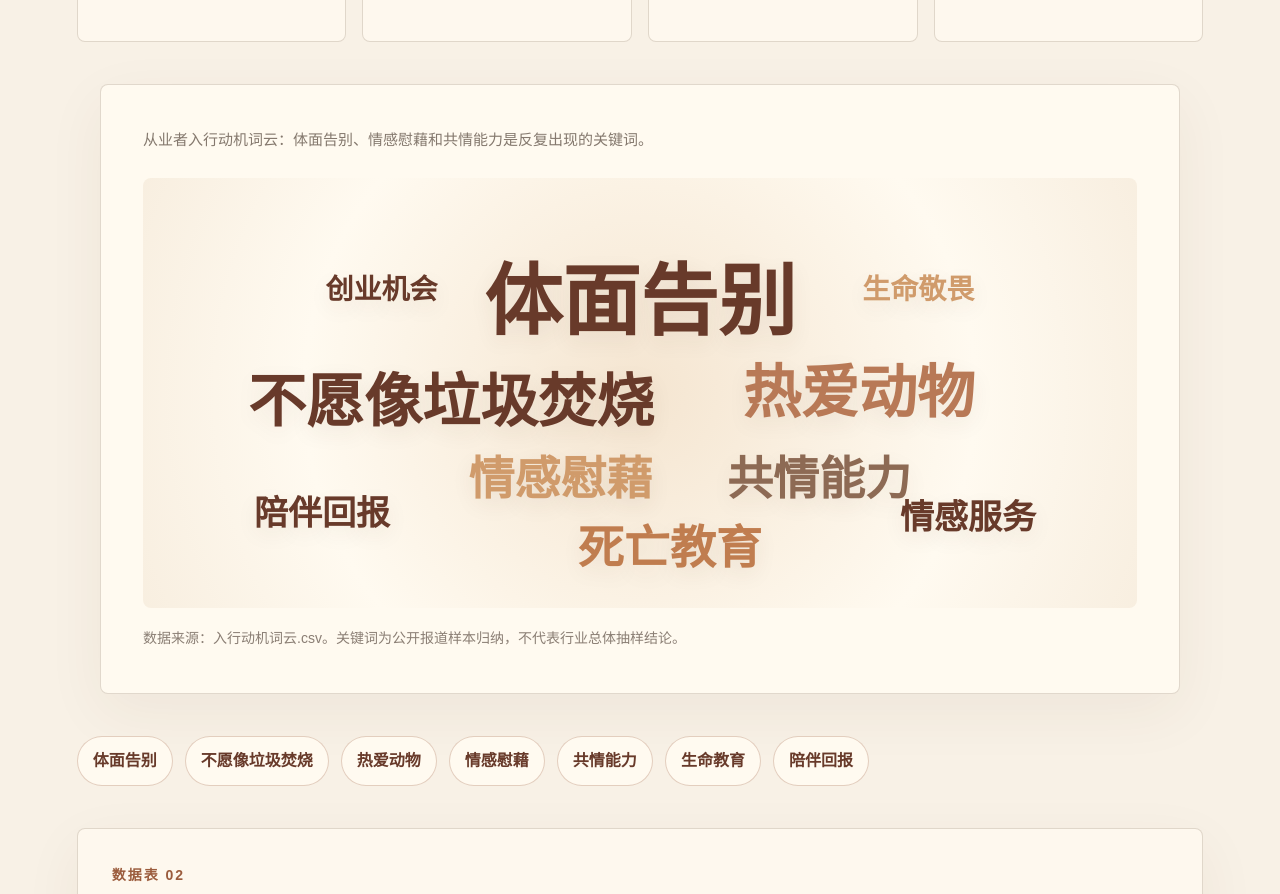
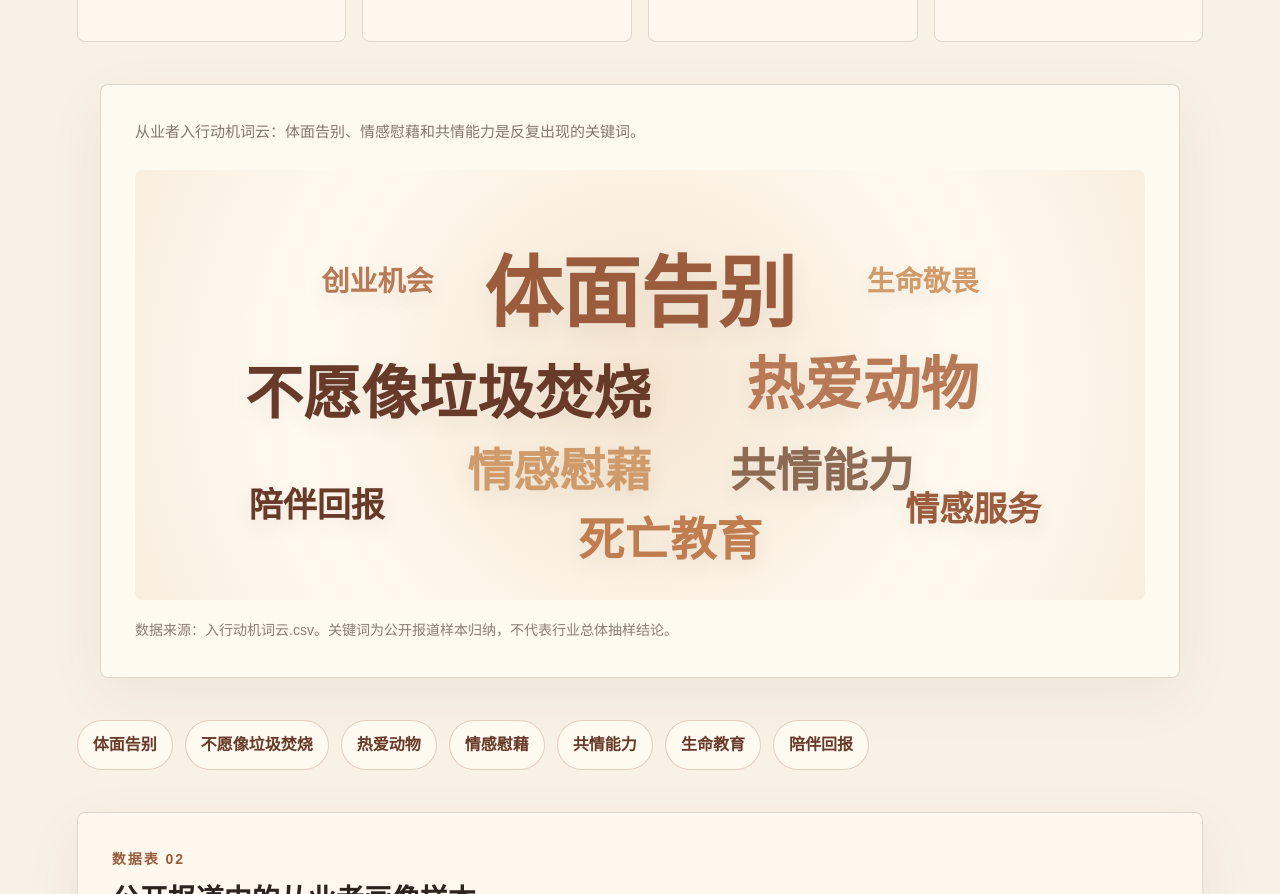
Before and after one commit to H4ng1ngTree/pet-for-life, a plain HTML site: page index.html in a window 1280 px wide. Shown: the part 6360-7254 px from the top of the page. Drawn offline with Linux system fonts and the light colour scheme.

Commit message:
replace wordcloud with v7

```diff
--- a/index.html
+++ b/index.html
@@ -23,7 +23,7 @@
       <p class="subtitle">当灵魂需要告别：中国宠物殡葬行业的社会价值与治理观察</p>
       <div class="opening-scene">
         <span>凌晨三点</span>
-        <p>手机屏幕亮起，一条信息跳入眼帘：“宝宝走了。”宠物殡葬师披上外套，驱车赶往客户家中。城市仍在沉睡，但有人需要在黎明之前，完成一场沉默而郑重的交接。</p>
+        <p style="color:#f4d6b8;">手机屏幕亮起，一条信息跳入眼帘：“宝宝走了。”宠物殡葬师披上外套，驱车赶往客户家中。城市仍在沉睡，但有人需要在黎明之前，完成一场沉默而郑重的交接。</p>
       </div>
     </div>
   </header>
@@ -196,21 +196,21 @@
         </article>
       </div>
 
-      <figure class="wordcloud-figure">
-        <figcaption>从业者入行动机词云：体面告别、情感慰藉和共情能力是反复出现的关键词。</figcaption>
-        <div class="wordcloud" aria-label="宠物殡葬从业者入行动机词云">
-          <span class="word-xl">体面告别</span>
-          <span class="word-lg">不愿像垃圾焚烧</span>
-          <span class="word-lg">热爱动物</span>
-          <span class="word-md">情感慰藉</span>
-          <span class="word-md">共情能力</span>
-          <span class="word-md">死亡教育</span>
-          <span class="word-sm">情感服务</span>
-          <span class="word-sm">陪伴回报</span>
-          <span class="word-xs">创业机会</span>
-          <span class="word-xs">生命敬畏</span>
+      <figure style="width:min(1080px,100%);margin:42px auto;padding:34px;border:1px solid rgba(91,60,42,.18);border-radius:8px;background:#fffaf0;box-shadow:0 18px 60px rgba(77,49,34,.06);">
+        <figcaption style="margin:0 0 24px;color:rgba(105,91,81,.82);font-size:15px;">从业者入行动机词云：体面告别、情感慰藉和共情能力是反复出现的关键词。</figcaption>
+        <div aria-label="宠物殡葬从业者入行动机词云" style="position:relative;min-height:430px;border-radius:8px;overflow:hidden;background:radial-gradient(circle at 50% 50%,rgba(244,228,207,.95),rgba(255,250,240,.72) 62%,rgba(241,227,208,.5));font-family:'Noto Sans SC','Microsoft YaHei','PingFang SC',Arial,sans-serif;">
+          <span style="position:absolute;left:50%;top:29%;transform:translate(-50%,-50%);white-space:nowrap;font-size:clamp(46px,7vw,78px);font-weight:900;line-height:1.1;color:#9b5c3d;text-shadow:0 8px 22px rgba(77,49,34,.08);">体面告别</span>
+          <span style="position:absolute;left:31%;top:52%;transform:translate(-50%,-50%);white-space:nowrap;font-size:clamp(34px,5vw,58px);font-weight:900;line-height:1.1;color:#683a2a;text-shadow:0 8px 22px rgba(77,49,34,.08);">不愿像垃圾焚烧</span>
+          <span style="position:absolute;left:72%;top:50%;transform:translate(-50%,-50%);white-space:nowrap;font-size:clamp(34px,5vw,58px);font-weight:900;line-height:1.1;color:#b87956;text-shadow:0 8px 22px rgba(77,49,34,.08);">热爱动物</span>
+          <span style="position:absolute;left:42%;top:70%;transform:translate(-50%,-50%);white-space:nowrap;font-size:clamp(28px,4vw,46px);font-weight:900;line-height:1.1;color:#d09b6b;text-shadow:0 8px 22px rgba(77,49,34,.08);">情感慰藉</span>
+          <span style="position:absolute;left:68%;top:70%;transform:translate(-50%,-50%);white-space:nowrap;font-size:clamp(28px,4vw,46px);font-weight:900;line-height:1.1;color:#8d6a54;text-shadow:0 8px 22px rgba(77,49,34,.08);">共情能力</span>
+          <span style="position:absolute;left:53%;top:86%;transform:translate(-50%,-50%);white-space:nowrap;font-size:clamp(28px,4vw,46px);font-weight:900;line-height:1.1;color:#c07d4f;text-shadow:0 8px 22px rgba(77,49,34,.08);">死亡教育</span>
+          <span style="position:absolute;left:83%;top:79%;transform:translate(-50%,-50%);white-space:nowrap;font-size:clamp(23px,3vw,34px);font-weight:900;line-height:1.1;color:#9b5c3d;text-shadow:0 8px 22px rgba(77,49,34,.08);">情感服务</span>
+          <span style="position:absolute;left:18%;top:78%;transform:translate(-50%,-50%);white-space:nowrap;font-size:clamp(23px,3vw,34px);font-weight:900;line-height:1.1;color:#683a2a;text-shadow:0 8px 22px rgba(77,49,34,.08);">陪伴回报</span>
+          <span style="position:absolute;left:24%;top:26%;transform:translate(-50%,-50%);white-space:nowrap;font-size:clamp(19px,2.4vw,28px);font-weight:900;line-height:1.1;color:#b87956;text-shadow:0 8px 22px rgba(77,49,34,.08);">创业机会</span>
+          <span style="position:absolute;left:78%;top:26%;transform:translate(-50%,-50%);white-space:nowrap;font-size:clamp(19px,2.4vw,28px);font-weight:900;line-height:1.1;color:#d09b6b;text-shadow:0 8px 22px rgba(77,49,34,.08);">生命敬畏</span>
         </div>
-        <p class="wordcloud-note">数据来源：入行动机词云.csv。关键词为公开报道样本归纳，不代表行业总体抽样结论。</p>
+        <p style="margin:18px 0 0;color:rgba(105,91,81,.78);font-size:14px;">数据来源：入行动机词云.csv。关键词为公开报道样本归纳，不代表行业总体抽样结论。</p>
       </figure>
 
       <div class="tag-cloud" aria-label="入行动机关键词">
```
